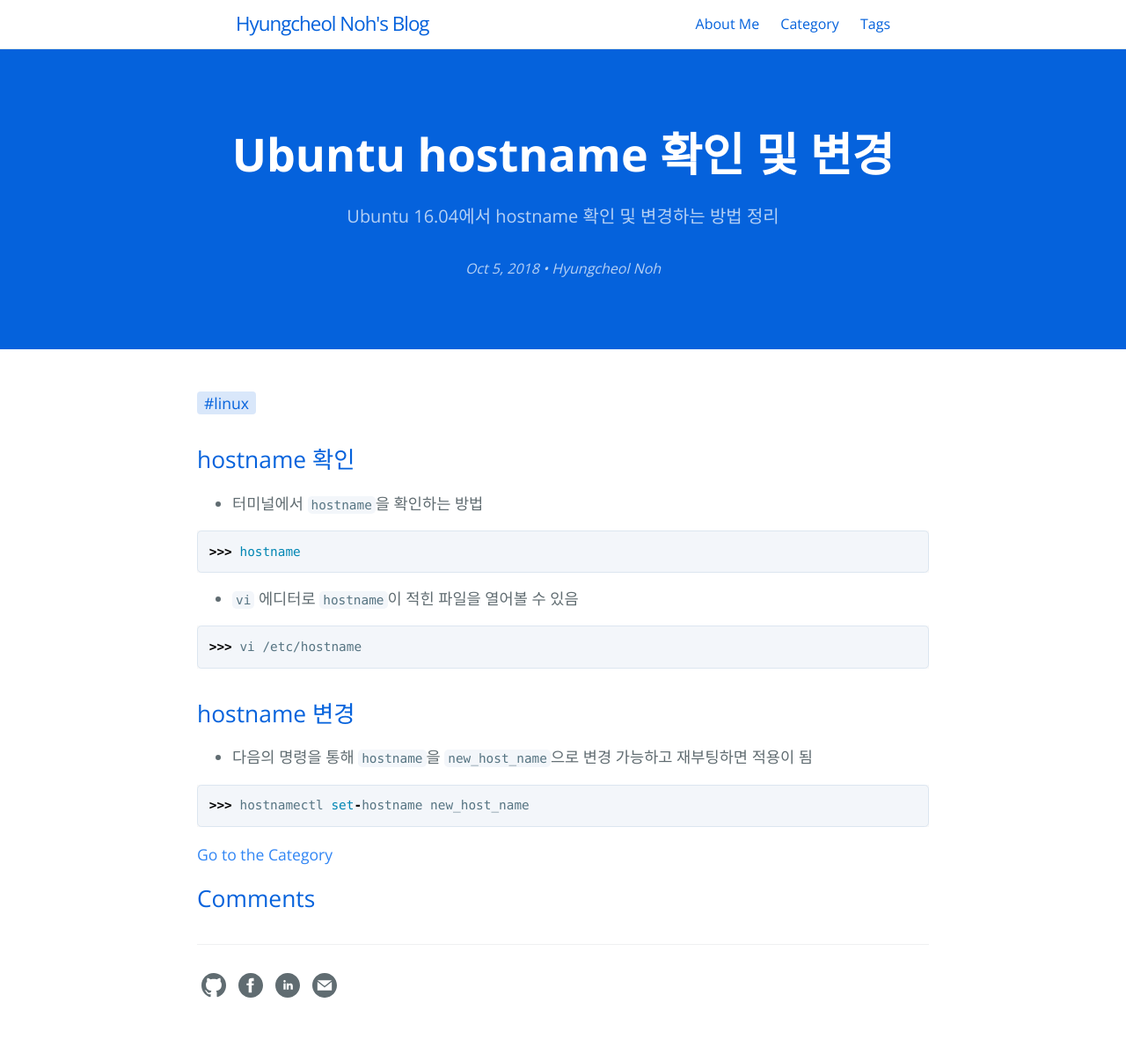
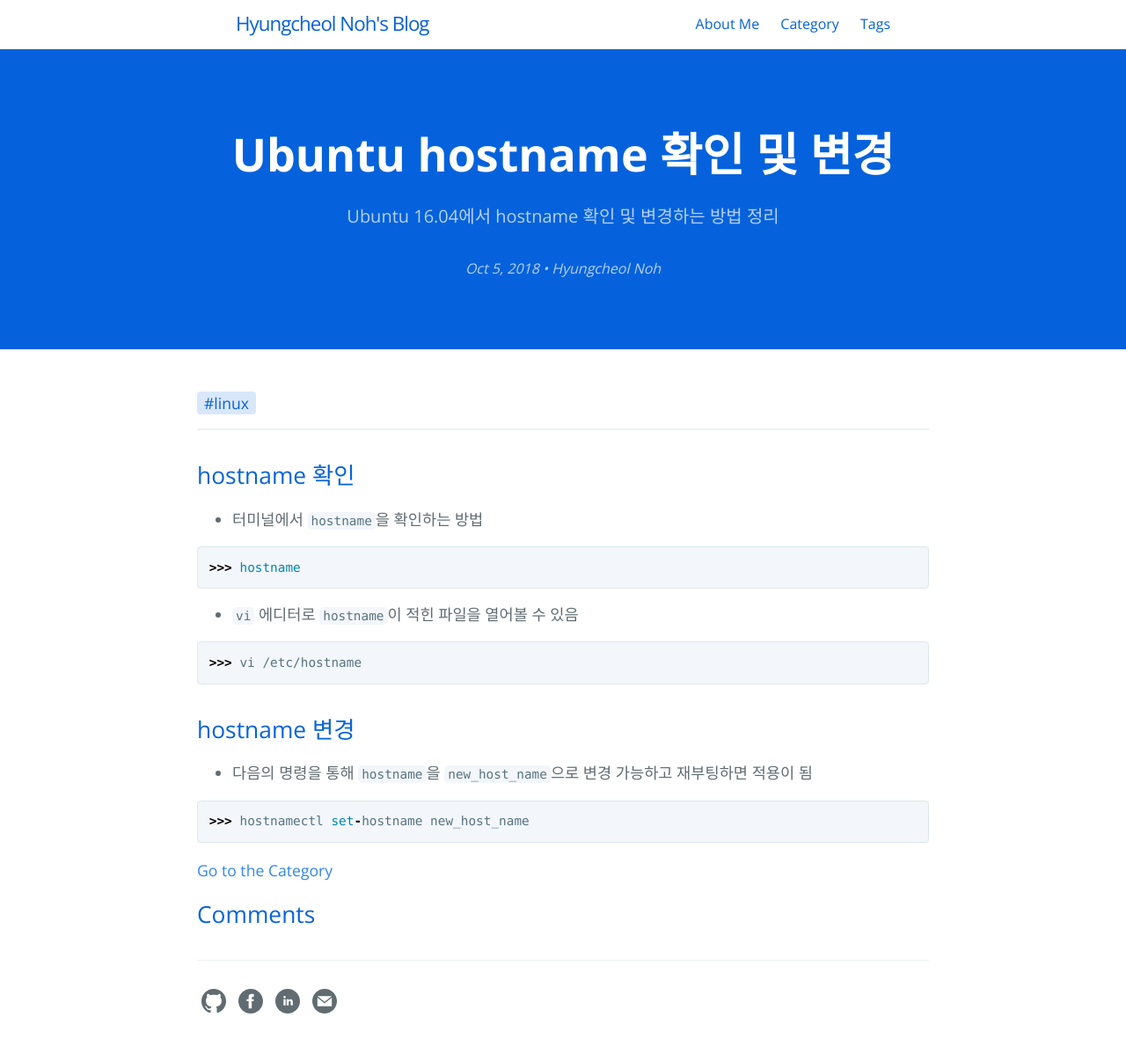
Before and after one commit to hcnoh/hcnoh.github.io, a Jekyll site: the page built from _posts/2018-10-05-ubuntu-hostname.md, in a window 1280 px wide. Shown: the whole page at 88% size. Built offline with Jekyll 4.4.1, drawn with Linux system fonts in a browser that asks for light colours; comment, search, counter and statistics services are not loaded.

Commit message:
Update post.html

```diff
--- a/_layouts/post.html
+++ b/_layouts/post.html
@@ -21,6 +21,7 @@ layout: default
       <a href="{{ site.baseurl }}{{ site.tag_page }}#{{ tag | slugify }}" class="post-tag">#{{ tag }}</a>
     {% endfor %}
     {% endif %}
+    <hr size="3" noshade>
     {{ content }}
     {% for tag in page.categories %}
       <p><a href="{{ site.baseurl }}{{ site.category_page }}#{{ tag | slugify }}">Go to the Category</a></p>
```
